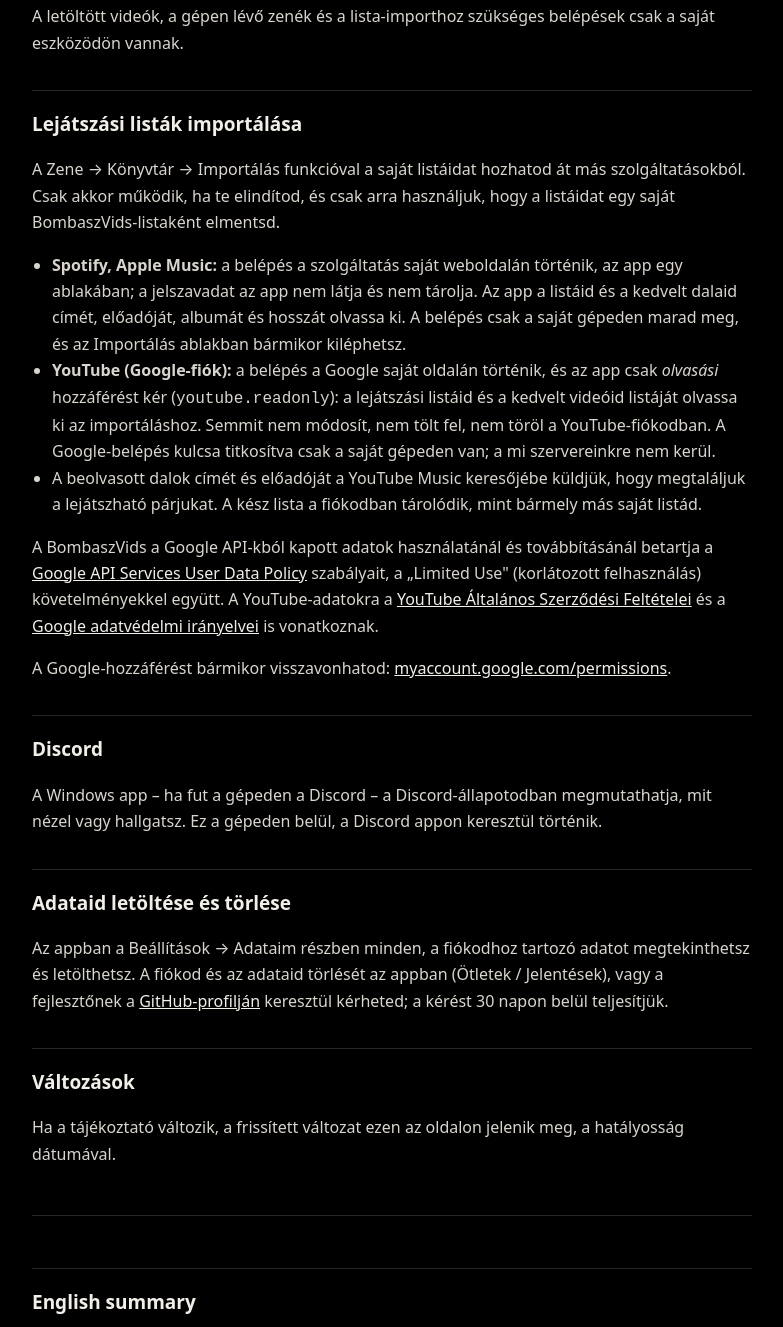
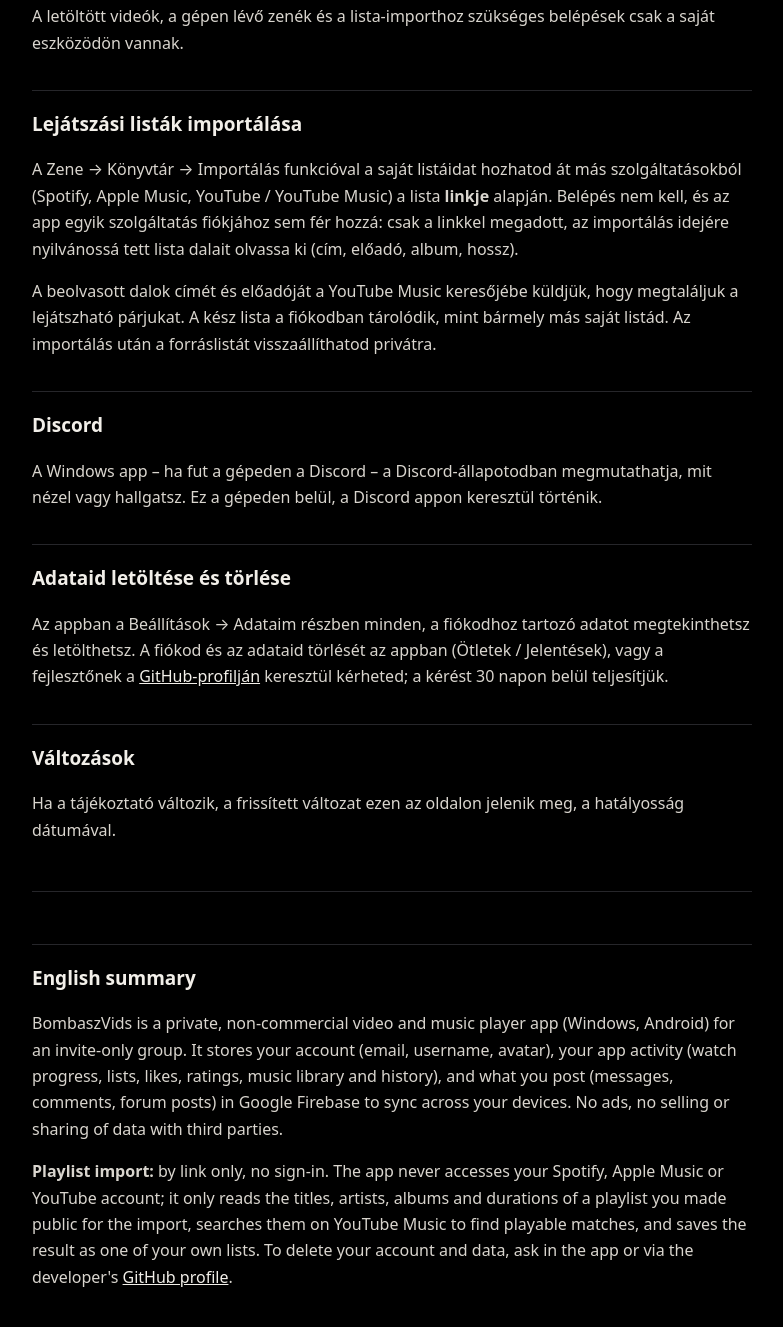
Before and after one commit to adam20070702/adam20070702.github.io, a plain HTML site: page adatvedelem.html in a window 1280 px wide. Shown: the part 713-2040 px from the top of the page, without its empty margins (248-1031 px from the left). Drawn offline with Linux system fonts and the light colour scheme.

Commit message:
Adatvédelem: a lista-import linkkel, belépés nélkül
Co-Authored-By: Claude Opus 5.5 <noreply@anthropic.com>

```diff
--- a/adatvedelem.html
+++ b/adatvedelem.html
@@ -10,7 +10,7 @@
 <main>
   <a class="logo" href="./">Bombasz<span>.</span></a>
   <h1>Adatvédelmi tájékoztató</h1>
-  <p class="muted">Hatályos: 2026. november 17.</p>
+  <p class="muted">Hatályos: 2026. november 17. (frissítve: linkes lista-import)</p>
 
   <p>A BombaszVids zártkörű, nem kereskedelmi app (Windows és Android), egy meghívott baráti kör számára. Ez a tájékoztató leírja, milyen adatokat kezel az app, mire használja őket, és hogyan törölheted őket.</p>
 
@@ -25,14 +25,8 @@
   <p>A letöltött videók, a gépen lévő zenék és a lista-importhoz szükséges belépések csak a saját eszközödön vannak.</p>
 
   <h2>Lejátszási listák importálása</h2>
-  <p>A Zene → Könyvtár → Importálás funkcióval a saját listáidat hozhatod át más szolgáltatásokból. Csak akkor működik, ha te elindítod, és csak arra használjuk, hogy a listáidat egy saját BombaszVids-listaként elmentsd.</p>
-  <ul>
-    <li><b>Spotify, Apple Music:</b> a belépés a szolgáltatás saját weboldalán történik, az app egy ablakában; a jelszavadat az app nem látja és nem tárolja. Az app a listáid és a kedvelt dalaid címét, előadóját, albumát és hosszát olvassa ki. A belépés csak a saját gépeden marad meg, és az Importálás ablakban bármikor kiléphetsz.</li>
-    <li><b>YouTube (Google-fiók):</b> a belépés a Google saját oldalán történik, és az app csak <i>olvasási</i> hozzáférést kér (<code>youtube.readonly</code>): a lejátszási listáid és a kedvelt videóid listáját olvassa ki az importáláshoz. Semmit nem módosít, nem tölt fel, nem töröl a YouTube-fiókodban. A Google-belépés kulcsa titkosítva csak a saját gépeden van; a mi szervereinkre nem kerül.</li>
-    <li>A beolvasott dalok címét és előadóját a YouTube Music keresőjébe küldjük, hogy megtaláljuk a lejátszható párjukat. A kész lista a fiókodban tárolódik, mint bármely más saját listád.</li>
-  </ul>
-  <p>A BombaszVids a Google API-kból kapott adatok használatánál és továbbításánál betartja a <a href="https://developers.google.com/terms/api-services-user-data-policy">Google API Services User Data Policy</a> szabályait, a „Limited Use" (korlátozott felhasználás) követelményekkel együtt. A YouTube-adatokra a <a href="https://www.youtube.com/t/terms">YouTube Általános Szerződési Feltételei</a> és a <a href="https://policies.google.com/privacy">Google adatvédelmi irányelvei</a> is vonatkoznak.</p>
-  <p>A Google-hozzáférést bármikor visszavonhatod: <a href="https://myaccount.google.com/permissions">myaccount.google.com/permissions</a>.</p>
+  <p>A Zene → Könyvtár → Importálás funkcióval a saját listáidat hozhatod át más szolgáltatásokból (Spotify, Apple Music, YouTube / YouTube Music) a lista <b>linkje</b> alapján. Belépés nem kell, és az app egyik szolgáltatás fiókjához sem fér hozzá: csak a linkkel megadott, az importálás idejére nyilvánossá tett lista dalait olvassa ki (cím, előadó, album, hossz).</p>
+  <p>A beolvasott dalok címét és előadóját a YouTube Music keresőjébe küldjük, hogy megtaláljuk a lejátszható párjukat. A kész lista a fiókodban tárolódik, mint bármely más saját listád. Az importálás után a forráslistát visszaállíthatod privátra.</p>
 
   <h2>Discord</h2>
   <p>A Windows app – ha fut a gépeden a Discord – a Discord-állapotodban megmutathatja, mit nézel vagy hallgatsz. Ez a gépeden belül, a Discord appon keresztül történik.</p>
@@ -46,8 +40,7 @@
   <footer id="en">
     <h2>English summary</h2>
     <p>BombaszVids is a private, non-commercial video and music player app (Windows, Android) for an invite-only group. It stores your account (email, username, avatar), your app activity (watch progress, lists, likes, ratings, music library and history), and what you post (messages, comments, forum posts) in Google Firebase to sync across your devices. No ads, no selling or sharing of data with third parties.</p>
-    <p><b>Playlist import:</b> only when you start it. For Spotify and Apple Music you sign in on their own website inside an app window; the app never sees your password and reads only the titles, artists, albums and durations of your playlists and liked songs. For YouTube the app requests read-only access (<code>youtube.readonly</code>) to list your playlists and liked videos; it never modifies anything in your account, and the Google token is stored encrypted only on your own computer, never on our servers. Track titles and artists are searched on YouTube Music to find playable matches, and the result is saved as one of your own lists.</p>
-    <p>BombaszVids' use and transfer of information received from Google APIs adheres to the <a href="https://developers.google.com/terms/api-services-user-data-policy">Google API Services User Data Policy</a>, including the Limited Use requirements. You can revoke Google access at any time at <a href="https://myaccount.google.com/permissions">myaccount.google.com/permissions</a>. To delete your account and data, ask in the app or via the developer's <a href="https://github.com/adam20070702">GitHub profile</a>.</p>
+    <p><b>Playlist import:</b> by link only, no sign-in. The app never accesses your Spotify, Apple Music or YouTube account; it only reads the titles, artists, albums and durations of a playlist you made public for the import, searches them on YouTube Music to find playable matches, and saves the result as one of your own lists. To delete your account and data, ask in the app or via the developer's <a href="https://github.com/adam20070702">GitHub profile</a>.</p>
   </footer>
 </main>
 </body>
```
Also changed, not shown: feltetelek.html (+1 -1 lines), index.html (+1 -1 lines).
